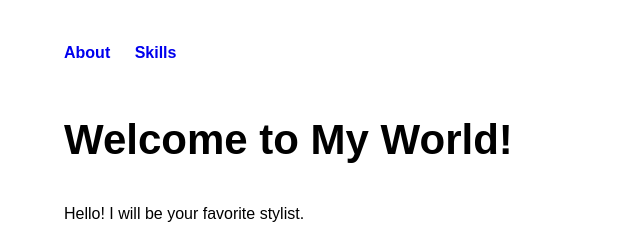
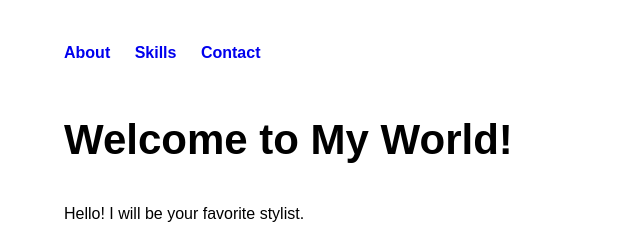
Before and after one commit to Shang88-heart/Stylebyheart, a plain HTML site: page index.html in a window 1280 px wide. Shown: the top 240 px of the page, 176-816 px from the left. Drawn offline with Linux system fonts and the light colour scheme.

Commit message:
Update index.html

```diff
--- a/index.html
+++ b/index.html
@@ -34,6 +34,8 @@ nav a {
 <body>
     <nav> <a href="#about">About</a>
         <a href="skills">Skills</a>
+        <a href="Contact">Contact</a>
+
     </nav>
     <h1>Welcome to My World!</h1>
 
```
